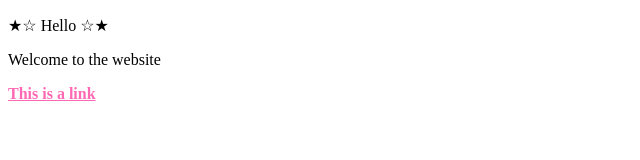
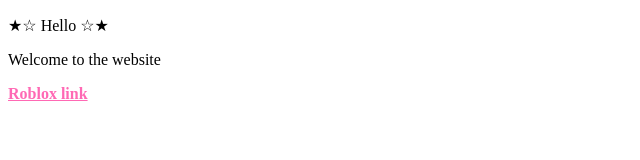
Before and after one commit to How99/how99.github.io, a plain HTML site: page index.html in a window 1280 px wide. Shown: the full height of the page, 0-640 px from the left. Drawn offline with Linux system fonts and the light colour scheme.

Commit message:
Update index.html

```diff
--- a/index.html
+++ b/index.html
@@ -35,7 +35,7 @@
 <p>Welcome to the website</p>
 
 
-<p><b><a href="https://www.roblox.com/users/271939947/profile" target="_blank">This is a link</a></b></p>
+<p><b><a href="https://www.roblox.com/users/271939947/profile" target="_blank">Roblox link</a></b></p>
 
 
 
```
